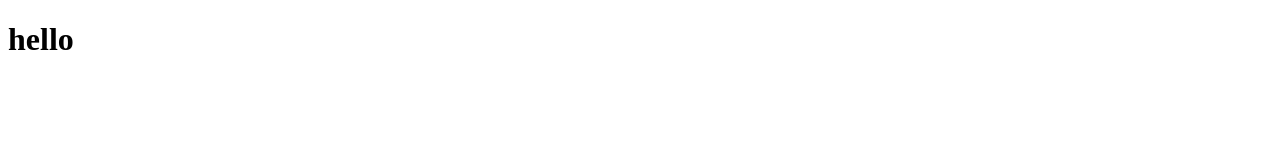
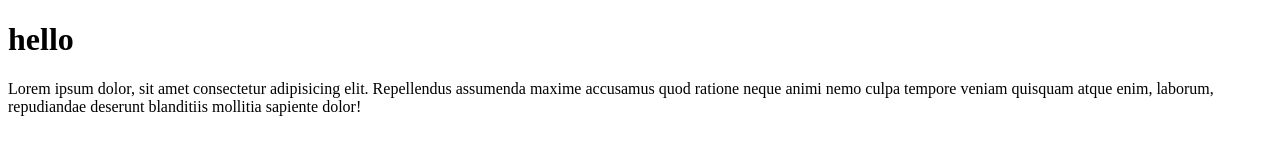
Before and after one commit to abhishekcoderz/frontend, a plain HTML site: page public/index.html in a window 1280 px wide. Drawn offline with Linux system fonts and the light colour scheme.

Commit message:
para added

```diff
--- a/public/index.html
+++ b/public/index.html
@@ -7,6 +7,8 @@
 </head>
 <body>
     <h1>hello</h1>
+    <p>Lorem ipsum dolor, sit amet consectetur adipisicing elit. Repellendus assumenda maxime accusamus quod ratione neque animi nemo culpa tempore veniam quisquam atque enim, laborum, repudiandae deserunt blanditiis mollitia sapiente dolor!
+    </p>
 
 </body>
 </html>
```
